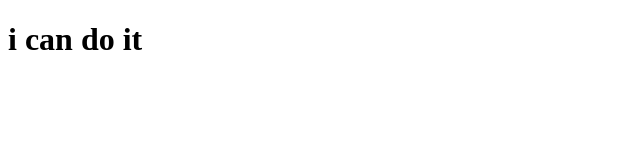
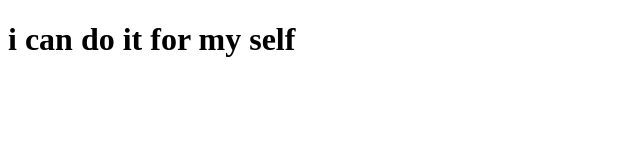
Before and after one commit to Nidarshan2211/pr-practise, a plain HTML site: page index.html in a window 1280 px wide. Shown: the whole page, without its empty margins (0-640 px from the left). Drawn offline with Linux system fonts and the light colour scheme.

Commit message:
in branch 2 change is done

```diff
--- a/index.html
+++ b/index.html
@@ -6,6 +6,6 @@
     <title>Document</title>
 </head>
 <body>
-    <h1>i can do it</h1>
+    <h1>i can do it for my self</h1>
 </body>
 </html>
```
